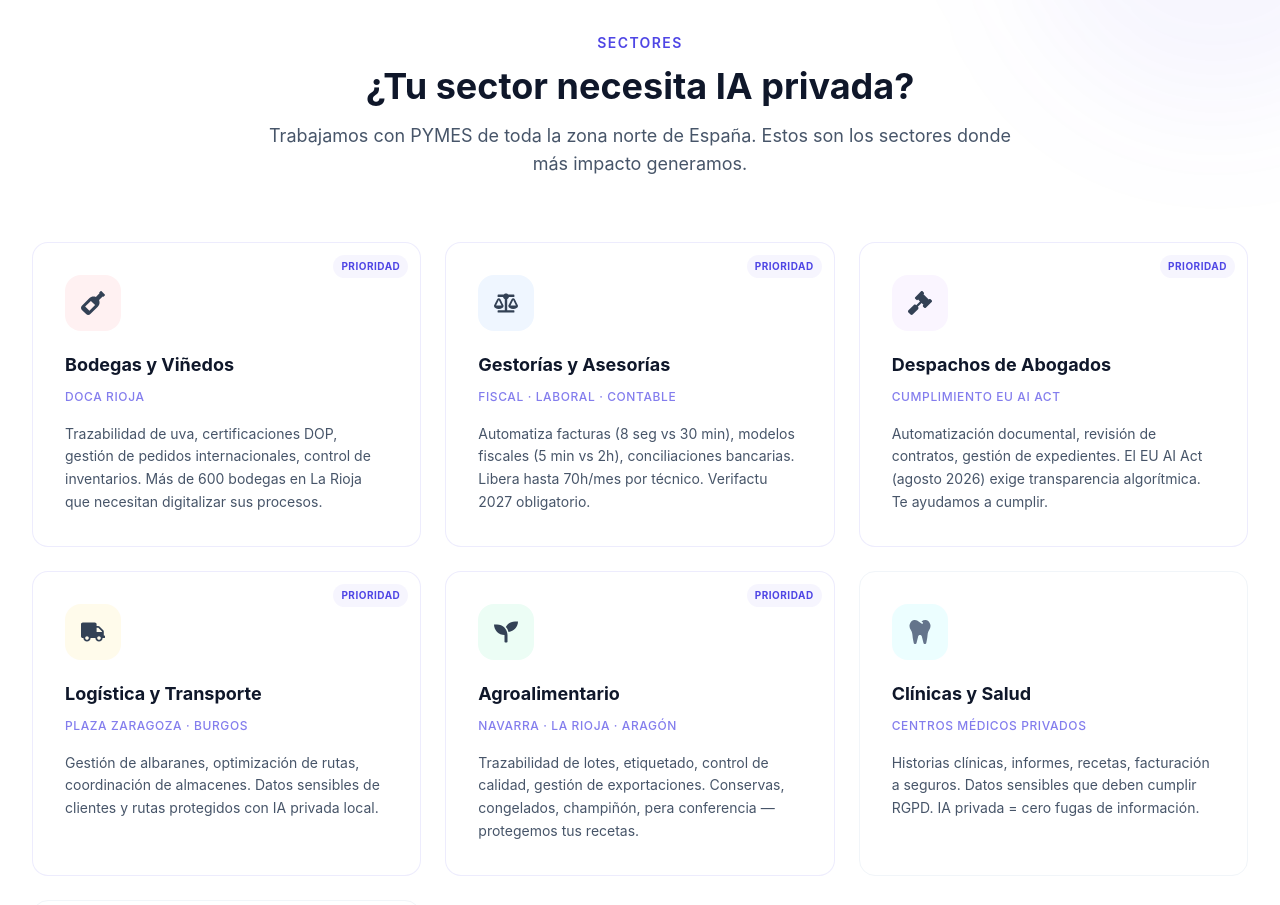
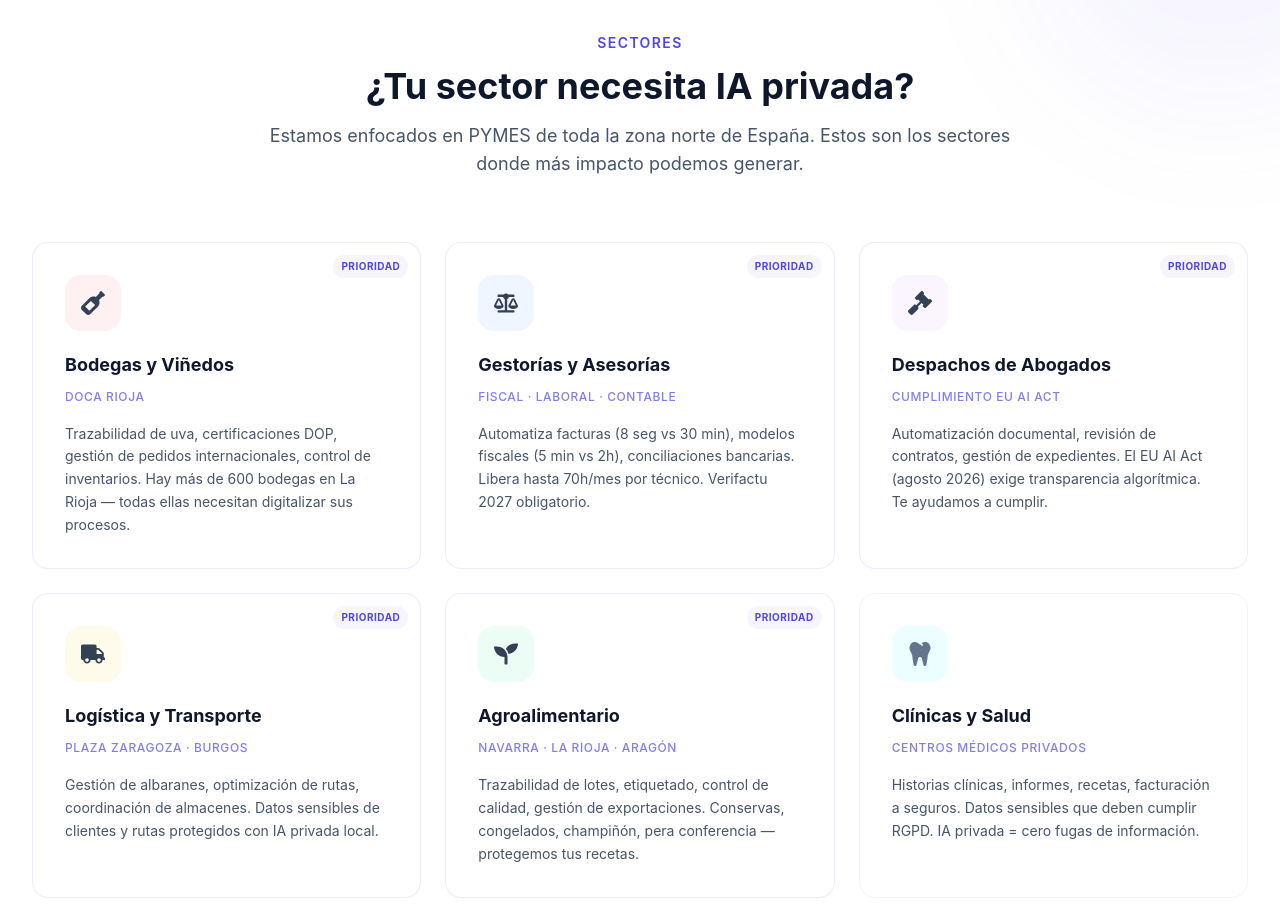
Before and after one commit to danibalda1/westlink-web, a React (Vite) app: page / in a window 1280 px wide. Shown: the part 2060-2965 px from the top of the page. Built offline with nearby package versions, Linux system fonts and the light colour scheme.

Commit message:
fix: textos realistas - quitado 'trabajamos con' por 'nos enfocamos en'

```diff
--- a/src/components/Faq.jsx
+++ b/src/components/Faq.jsx
@@ -27,7 +27,7 @@ const faqs = [
   },
   {
     q: '¿Vale para mi sector?',
-    a: 'Trabajamos con bodegas, gestorías, despachos de abogados, logística, agroalimentario, clínicas y consultorías. Pero si tu sector no está en la lista, háblanos. Seguro que encontramos cómo ayudarte.',
+    a: 'Nos enfocamos en bodegas, gestorías, despachos de abogados, logística, agroalimentario, clínicas y consultorías. Pero si tu sector no está en la lista, háblanos. Seguro que encontramos cómo ayudarte.',
   },
   {
     q: '¿Necesito conocimientos técnicos?',
--- a/src/components/Sectores.jsx
+++ b/src/components/Sectores.jsx
@@ -8,7 +8,7 @@ const sectores = [
     icon: FaWineBottle,
     title: 'Bodegas y Viñedos',
     subtitle: 'DOCa Rioja',
-    desc: 'Trazabilidad de uva, certificaciones DOP, gestión de pedidos internacionales, control de inventarios. Más de 600 bodegas en La Rioja que necesitan digitalizar sus procesos.',
+    desc: 'Trazabilidad de uva, certificaciones DOP, gestión de pedidos internacionales, control de inventarios. Hay más de 600 bodegas en La Rioja — todas ellas necesitan digitalizar sus procesos.',
     color: 'from-rose-600 to-amber-700',
     bgColor: 'bg-rose-50',
     highlight: true,
@@ -91,8 +91,8 @@ export default function Sectores() {
             ¿Tu sector necesita IA privada?
           </h2>
           <p className="text-lg text-gray-600">
-            Trabajamos con PYMES de toda la zona norte de España. Estos son los sectores donde
-            más impacto generamos.
+            Estamos enfocados en PYMES de toda la zona norte de España. Estos son los sectores donde
+            más impacto podemos generar.
           </p>
         </motion.div>
 
```
Also changed, not shown: 1 other file (tests, documents, lock files or other folders).
